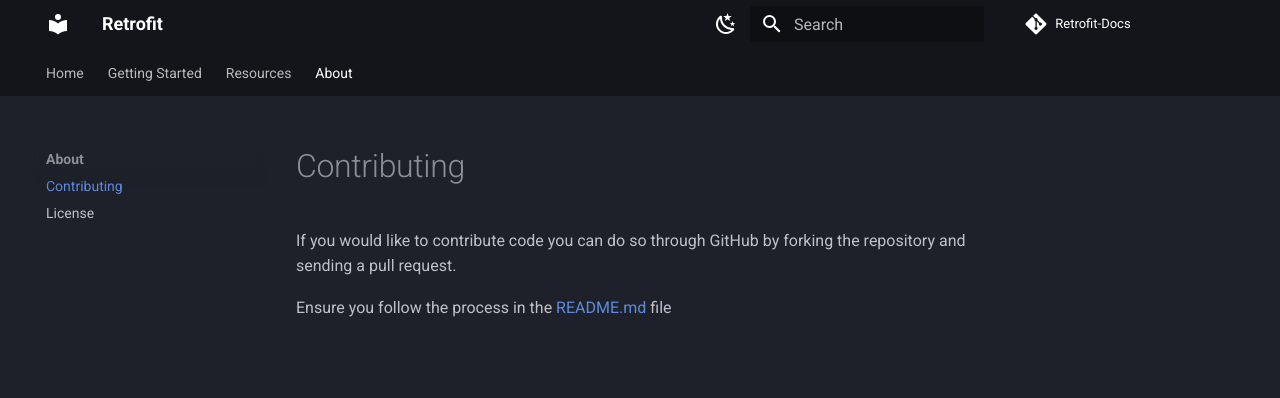
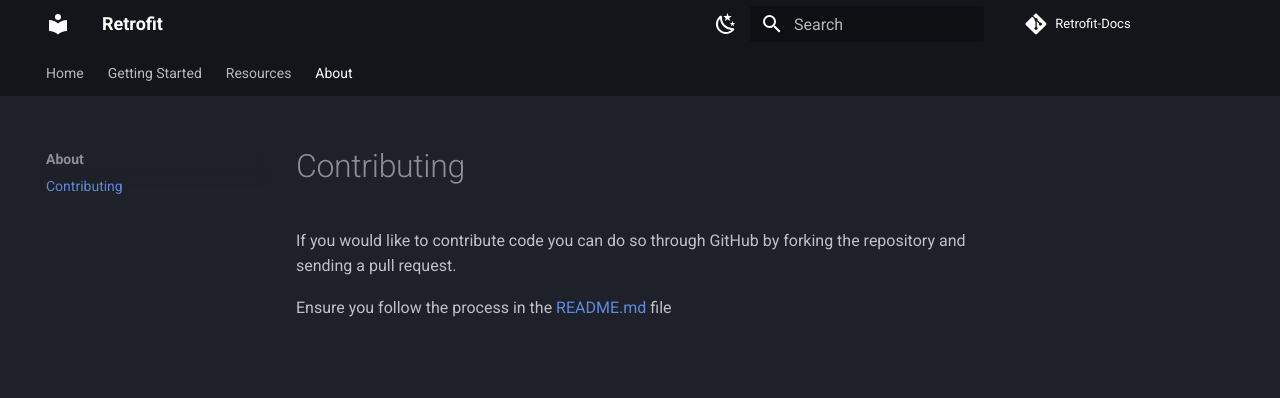
Before and after one commit to Nickyshe/Retrofit-Docs, an MkDocs documentation site: the page built from docs/contributing.md, in a window 1280 px wide. Shown: the top 398 px of the page. Built offline with MkDocs 1.6.1 and Material for MkDocs 9.7.7, drawn with Linux system fonts in a browser that asks for light colours; comment, search, counter and statistics services are not loaded.

Commit message:
Update mkdocs.yml

```diff
--- a/mkdocs.yml
+++ b/mkdocs.yml
@@ -90,4 +90,3 @@ nav:
   - Resources: 'resources.md'
   - About:
     - Contributing: 'contributing.md'
-    - License: 'license.md'
```
